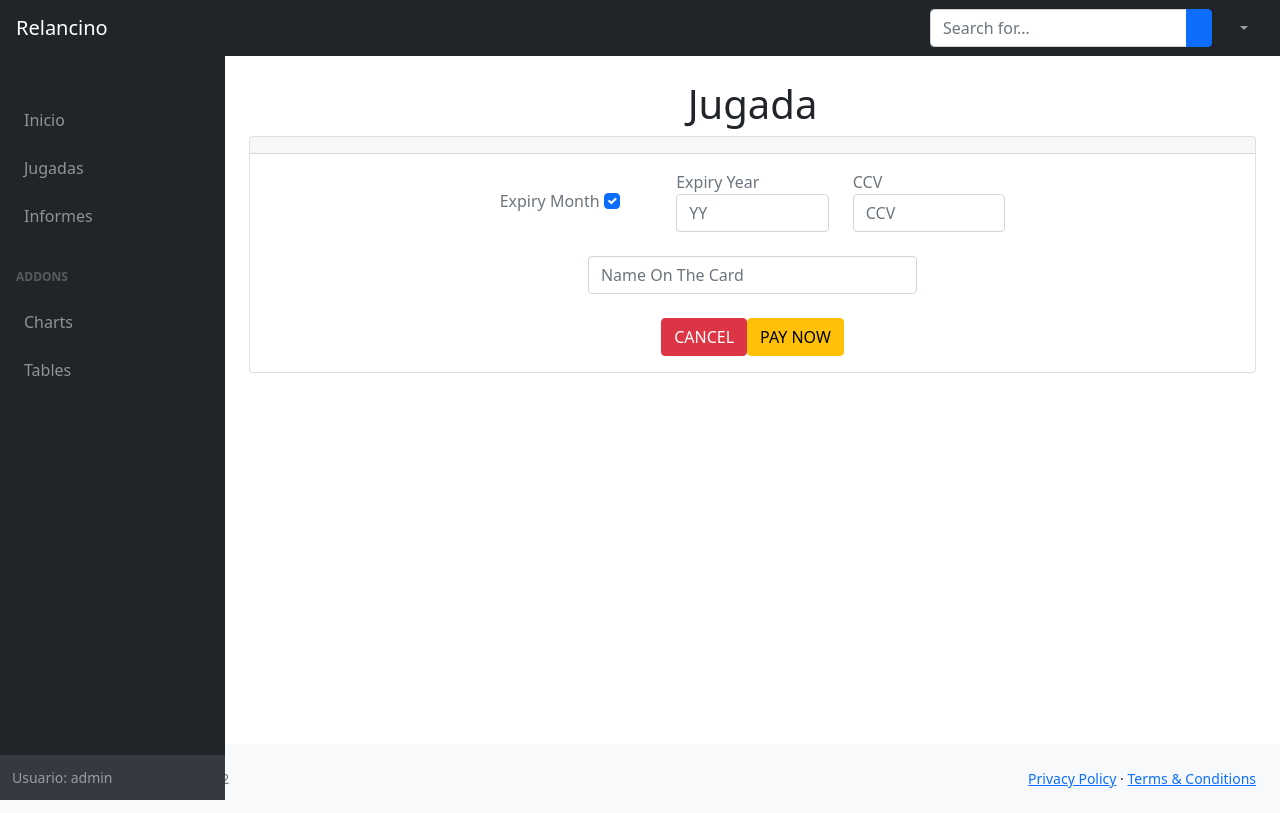
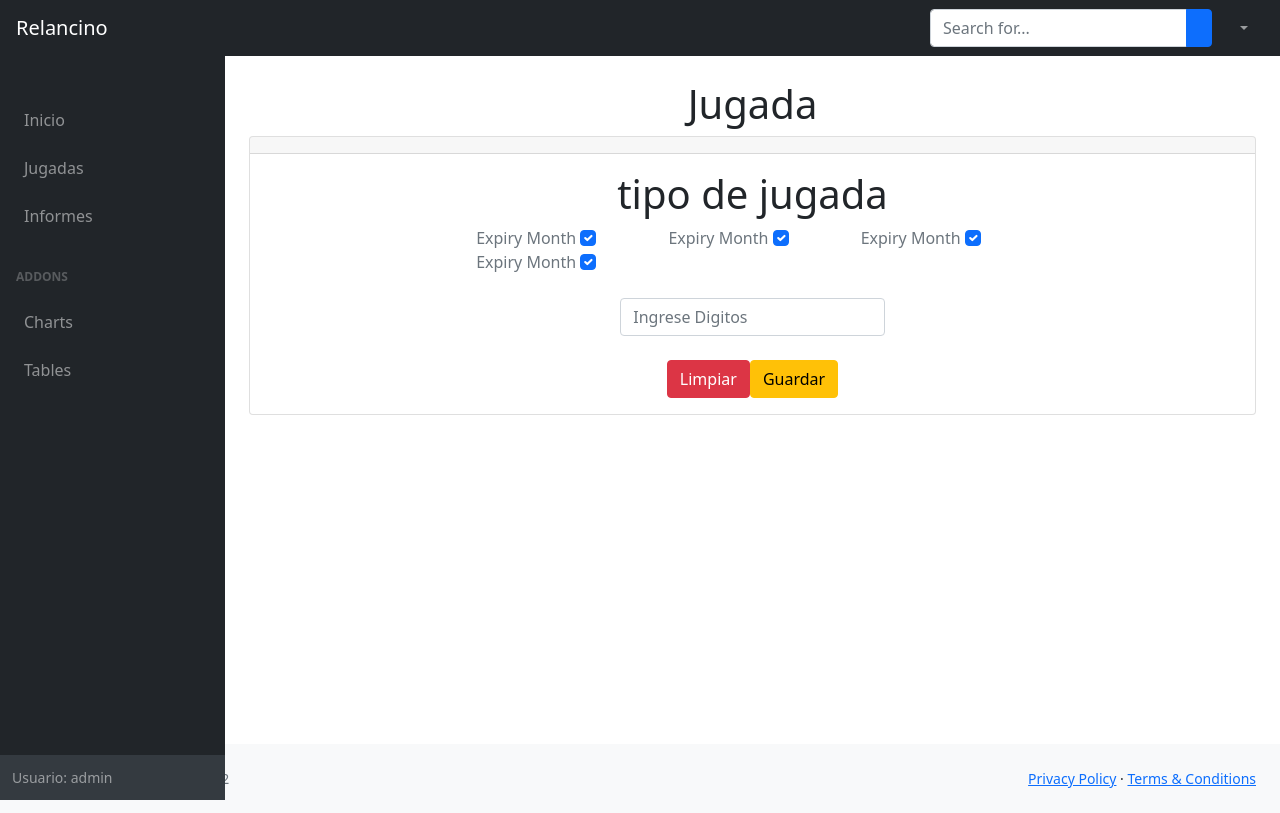
Before and after one commit to anyelser1213/ProyectoRelancino, a Django app: page /iniciarJugada in a window 1280 px wide. Run offline with Django 4.2, Linux system fonts and the light colour scheme; the visitor is signed in with stand-in values (Sample User, id 1); some libraries are stand-ins or nearby versions.

Commit message:
agrgegando cosas de logica

```diff
--- a/juegos/templates/juegos/index.html
+++ b/juegos/templates/juegos/index.html
@@ -1,5 +1,7 @@
 {% extends "base.html" %}
 {% load static %}
+
+{% load tag_tipos_jugadas %}
 {% block EnlacesPlantillas %}
 
 <link rel="stylesheet" href="{% static 'juegos/css/estilos.css' %}">
@@ -46,42 +48,43 @@
 
                                     <form action="#" class="credit-card-div abs-center">
                                         <div class="panel panel-default" >
+                                            <div class="row  abs-center ">
+                                                <div class="col-md-12 pad-adjust">
+                                                    <h1 class="abs-center">tipo de jugada</h1>
+                                                </div>
+
+
+                                          </div>
                                          <div class="panel-heading ">
 
-                                                  <div class="row abs-center">
-                                                      <div class="col-md-3 col-sm-3 col-xs-3">
-                                                          <span class="help-block text-muted small-font" > Expiry Month</span>
-                                                          <input class="form-check-input" type="checkbox" value="" id="flexCheckChecked" checked>
-                                                      </div>
-                                                 <div class="col-md-3 col-sm-3 col-xs-3">
-                                                          <span class="help-block text-muted small-font" >  Expiry Year</span>
-                                                          <input type="text" class="form-control" placeholder="YY" />
-                                                      </div>
-                                                <div class="col-md-3 col-sm-3 col-xs-3">
-                                                          <span class="help-block text-muted small-font" >  CCV</span>
-                                                          <input type="text" class="form-control" placeholder="CCV" />
-                                                      </div>
+                                                  <div class="row row-cols-3 ">
+
+
+                                                    {% tipos_jugadas  %}
+
+
                                                   </div>
                                                 <br>
 
                                                 <div class="row abs-center ">
                                                       <div class="col-md-6 pad-adjust">
-
-                                                          <input type="text" class="form-control" placeholder="Name On The Card" />
+                                                          <input type="text" class="form-control" placeholder="Ingrese Digitos" />
                                                       </div>
                                                 </div>
 
                                                   <br>
                                                <div class="row  ">
                                                     <div class="col abs-center ">
-                                                         <input type="submit"  class="btn btn-danger" value="CANCEL" />
-                                                         <input type="submit"  class="btn btn-warning " value="PAY NOW" />
+                                                         <input type="submit"  class="btn btn-danger" value="Limpiar" />
+                                                         <input type="submit"  class="btn btn-warning " value="Guardar" />
                                                       </div>
                                                 </div>
 
-                                                           </div>
-                                                      </div>
-                                        </form>
+                                            </div>
+
+
+                                        </div>
+                                    </form>
                                 </div>
                             </div>
                         </div>
--- /dev/null
+++ b/juegos/templates/juegos/tipos_de_juegos.html
@@ -0,0 +1,34 @@
+{% if existe %}
+
+  {% for archivo in archivos %}
+
+
+
+  {% endfor %}
+
+
+
+
+
+{% endif%}
+
+
+<div class="col">
+    <span class="help-block text-muted small-font" > Expiry Month</span>
+    <input class="form-check-input" type="checkbox" value="" id="flexCheckChecked" checked>
+</div>
+
+<div class="col">
+    <span class="help-block text-muted small-font" > Expiry Month</span>
+    <input class="form-check-input" type="checkbox" value="" id="flexCheckChecked" checked>
+</div>
+
+<div class="col">
+    <span class="help-block text-muted small-font" > Expiry Month</span>
+    <input class="form-check-input" type="checkbox" value="" id="flexCheckChecked" checked>
+</div>
+
+<div class="col">
+    <span class="help-block text-muted small-font" > Expiry Month</span>
+    <input class="form-check-input" type="checkbox" value="" id="flexCheckChecked" checked>
+</div>
--- /dev/null
+++ b/juegos/templatetags/tag_tipos_jugadas.py
@@ -0,0 +1,46 @@
+from django import template
+from atexit import register
+
+from juegos.models import *
+
+register = template.Library()
+
+
+
+@register.inclusion_tag('juegos/tipos_de_juegos.html')
+def tipos_jugadas():
+
+    #print("La categoria insertada es: ", categoria_nombre," y el mes es: ",subcategoria_nombre)
+
+    #videos = Video.objects.filter(categoria=categoriaAsig,mes=mesAsig)
+    existen = False
+    #print("Probando aqui:",videos," cantidad: ",videos.count())
+    archivos = [] #Creamos la lista
+    try:
+
+        print("Probando aqui")
+
+    except:
+
+        pass
+        #os.path.exists es para saber si existe la ruta
+        #print(os.path.exists(os.path.join(settings.MEDIA_ROOT)+"/videos/zulia/enero/"))
+        #print("No existe la ruta aqui")
+
+
+
+
+
+
+
+
+
+
+
+
+    #ruta = "videos/"+categoria_nombre+"/"+subcategoria_nombre
+    return {
+        'existe':existen,
+        #'archivos':archivos,
+        #'ruta':"/media/"+categoria_nombre+"/"+subcategoria_nombre+"/"
+    }
```
Also changed, not shown: juegos/form.py (added, +38 -0 lines), juegos/templatetags/__init__.py (added).
